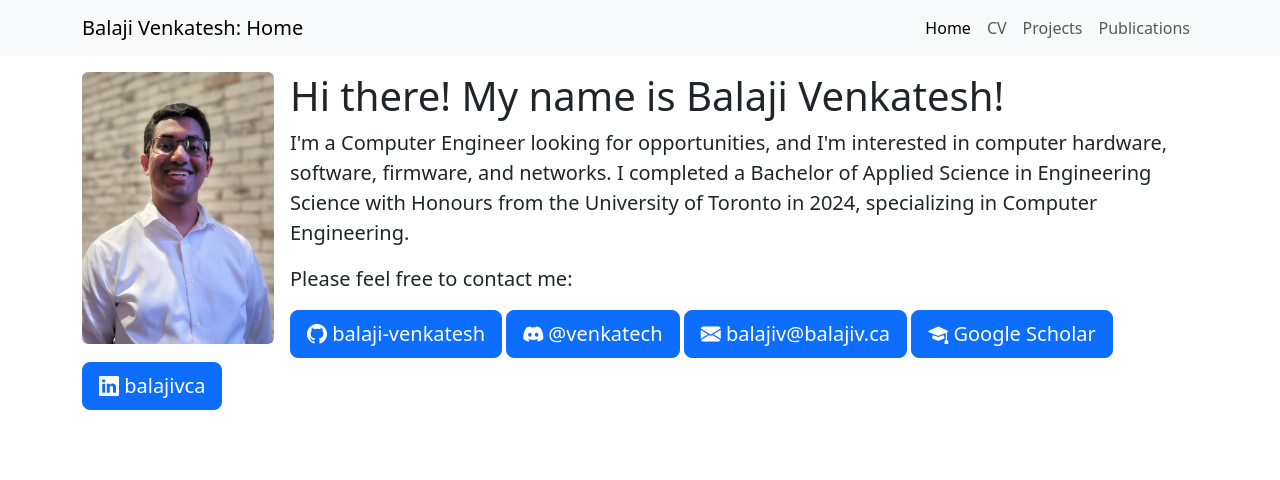
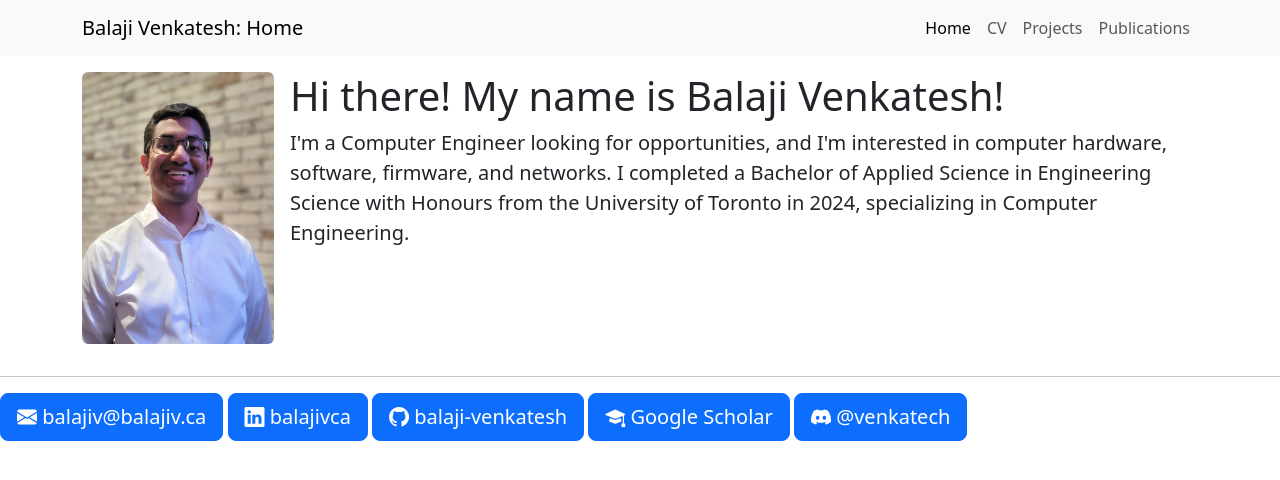
Before and after one commit to balaji-venkatesh/balaji-venkatesh.github.io, a Jekyll site: the page built from README.md, in a window 1280 px wide. Shown: the top 480 px of the page. Built offline with Jekyll 4.4.1, drawn with Linux system fonts in a browser that asks for light colours.

Commit message:
move buttons to standard footer

```diff
--- a/README.md
+++ b/README.md
@@ -8,10 +8,4 @@
     <img class="placeholder rounded float-md-start me-3 mb-3" src="/assets/bv.jpeg" style="width:12rem; height:17rem;" alt="Photo of Balaji Venkatesh">
     <h1> Hi there! My name is Balaji Venkatesh! </h1>
     <p class="lead"> I'm a Computer Engineer looking for opportunities, and I'm interested in computer hardware, software, firmware, and networks. I completed a Bachelor of Applied Science in Engineering Science with Honours from the University of Toronto in 2024, specializing in Computer Engineering. </p>
-    <p class="lead"> Please feel free to contact me: </p>
-    <a href="https://github.com/balaji-venkatesh/" class="mb-1 btn btn-lg btn-primary"><i class="bi bi-github"></i> balaji-venkatesh </a>
-    <a href="https://discord.com/users/432850176915275779" class="mb-1 btn btn-lg btn-primary"><i class="bi bi-discord"></i> @venkatech </a>
-    <a href="mailto:balajiv@balajiv.ca" class="mb-1 btn btn-lg btn-primary"><i class="bi bi-envelope-fill"></i> balajiv@balajiv.ca </a>
-    <a href="https://scholar.google.com/citations?user=5_CuemEAAAAJ" class="mb-1 btn btn-lg btn-primary"><i class="bi bi-mortarboard-fill"></i> Google Scholar </a>
-    <a href="https://www.linkedin.com/in/balajivca/" class="mb-1 btn btn-lg btn-primary"><i class="bi bi-linkedin"></i> balajivca </a>
 </div>
--- a/_layouts/default.html
+++ b/_layouts/default.html
@@ -34,6 +34,19 @@
     <div class="container mt-3">
         {{ content }}
     </div>
+    <hr>
+    <div>
+        <a href="mailto:balajiv@balajiv.ca" class="mb-1 btn btn-lg btn-primary">
+            <i class="bi bi-envelope-fill"></i> balajiv@balajiv.ca </a>
+        <a href="https://www.linkedin.com/in/balajivca/" class="mb-1 btn btn-lg btn-primary">
+            <i class="bi bi-linkedin"></i> balajivca </a>
+        <a href="https://github.com/balaji-venkatesh/" class="mb-1 btn btn-lg btn-primary">
+            <i class="bi bi-github"></i> balaji-venkatesh </a>
+        <a href="https://scholar.google.com/citations?user=5_CuemEAAAAJ" class="mb-1 btn btn-lg btn-primary">
+            <i class="bi bi-mortarboard-fill"></i> Google Scholar </a>
+        <a href="https://discord.com/users/432850176915275779" class="mb-1 btn btn-lg btn-primary">
+            <i class="bi bi-discord"></i> @venkatech </a>
+    </div>
     <script src="https://cdn.jsdelivr.net/npm/bootstrap@5.3.3/dist/js/bootstrap.bundle.min.js"
         integrity="sha384-YvpcrYf0tY3lHB60NNkmXc5s9fDVZLESaAA55NDzOxhy9GkcIdslK1eN7N6jIeHz"
         crossorigin="anonymous"></script>
@@ -42,7 +55,7 @@
             if (this.complete) this.classList.remove("placeholder");
             else this.addEventListener('load', loaded);
         }
-        document.querySelectorAll('img').forEach(function(img) {loaded.call(img)});
+        document.querySelectorAll('img').forEach(function (img) { loaded.call(img) });
     </script>
 </body>
 
```
Also changed, not shown: cv.md (+0 -4 lines), projects.md (+0 -3 lines), publications.md (+0 -3 lines).
